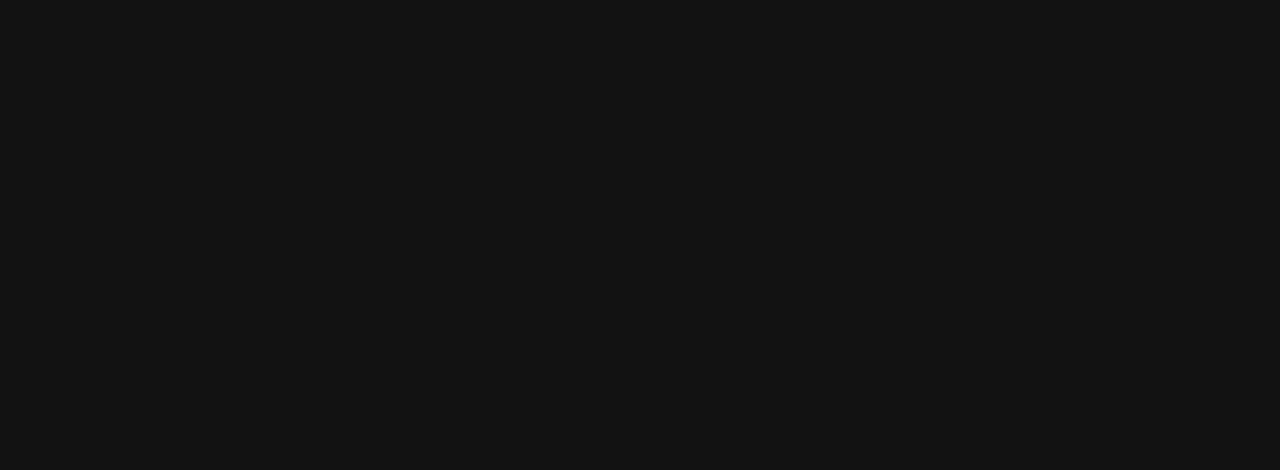
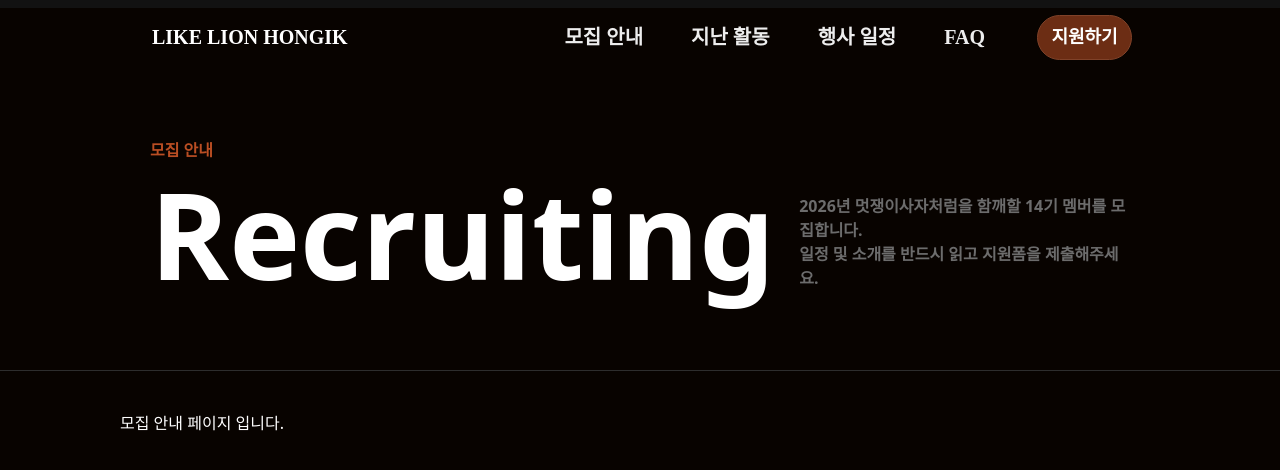
Before and after one commit to likelion-14th-page/likelion-14th-FE, a React (Vite) app: page /recruiting in a window 1280 px wide. Before the commit this address had no page. Shown: the top 470 px of the page. Built offline with nearby package versions, Linux system fonts and the light colour scheme.

Commit message:
#2 [UI] 각  페이지 헤더섹션  적용

```diff
--- a/src/App.jsx
+++ b/src/App.jsx
@@ -3,6 +3,8 @@ import Layout from "./layout/Layout";
 import ColorTest from "./components/common/ColorTest";
 import Home from './pages/Home';
 import Events from "./pages/Events";
+import Archaive from "./pages/Archaive";
+import Recruiting from "./pages/Recruiting";
 
 function App() {
   return (
@@ -12,6 +14,8 @@ function App() {
         <Route element={<Layout />}>
           <Route path="/color-test" element={<ColorTest />} />
           <Route path="/events" element={<Events />} />
+          <Route path="/archaive" element={<Archaive />} />
+          <Route path="/recruiting" element={<Recruiting />} />
         </Route>
 
         {/* 2. 레이아웃이 필요 없는 페이지 (그룹 밖으로 뺌) */}
--- a/src/components/common/PageHeader.jsx
+++ b/src/components/common/PageHeader.jsx
@@ -4,12 +4,12 @@ const PageHeader = ({ title, subtitle, description }) => {
     <section className="py-16 w-full border-b border-gray-07 px-[150px]">
 
       {/* 소제목 (예: 행사 일정) */}
-      <p className="body-16-semibold text-orange-04 mb-4">
+      <p className="body-16-semibold text-orange-04">
         {subtitle}
       </p>
 
       {/* 대제목과 설명글을 가로로 배치하고 아래쪽 라인을 맞춤 */}
-      <div className="flex items-end gap-4">
+      <div className="flex items-end gap-6">
 
         {/* 대제목 (예: Program) */}
         <h1 className="title-120-bold">
--- a/src/layout/Navbar.jsx
+++ b/src/layout/Navbar.jsx
@@ -20,10 +20,14 @@ const Navbar = () => {
           className="flex justify-between items-center "
         >
           <div className="navbar_explanation justify-center items-center flex">
-            <div className="px-[24px] py-[16px] cursor-pointer hover:bg-[radial-gradient(50%_50%_at_50%_50%,#BA4E23_0%,#080300_100%)]">
+            <div
+              onClick={() => navigate('/recruiting')}
+              className="px-[24px] py-[16px] cursor-pointer hover:bg-[radial-gradient(50%_50%_at_50%_50%,#BA4E23_0%,#080300_100%)]">
               모집 안내
             </div>
-            <div className="px-[24px] py-[16px] cursor-pointer hover:bg-[radial-gradient(50%_50%_at_50%_50%,#BA4E23_0%,#080300_100%)]">
+            <div
+              onClick={() => navigate('/archaive')}
+              className="px-[24px] py-[16px] cursor-pointer hover:bg-[radial-gradient(50%_50%_at_50%_50%,#BA4E23_0%,#080300_100%)]">
               지난 활동
             </div>
             <div
--- /dev/null
+++ b/src/pages/Archaive.jsx
@@ -0,0 +1,7 @@
+const Archaive = () => {
+    return (
+        <div>지난 활동 페이지 입니다.</div>
+    )
+};
+
+export default Archaive;
--- /dev/null
+++ b/src/pages/Recruiting.jsx
@@ -0,0 +1,7 @@
+const Recruiting = () => {
+    return (
+        <div>모집 안내 페이지 입니다.</div>
+    )
+};
+
+export default Recruiting;
```
